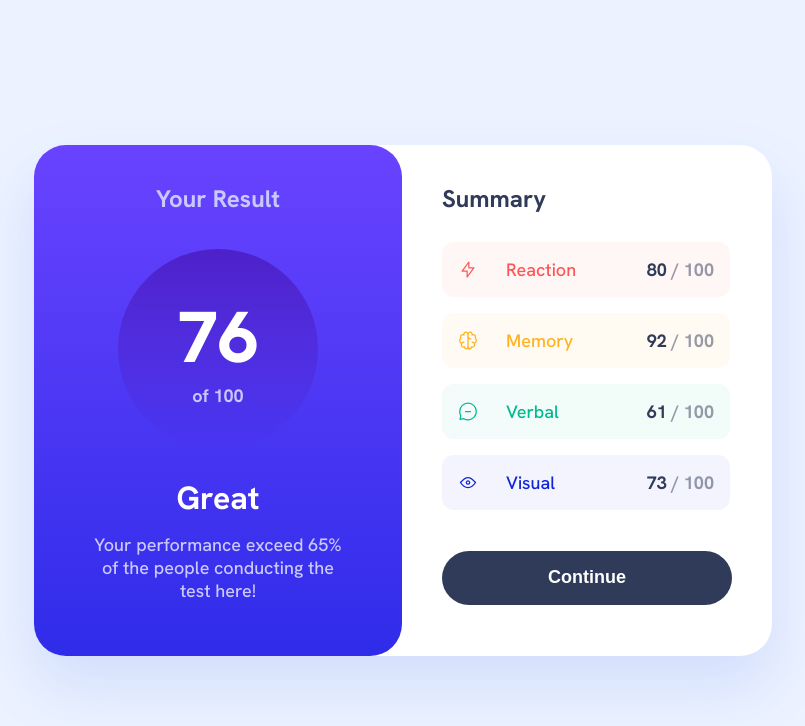
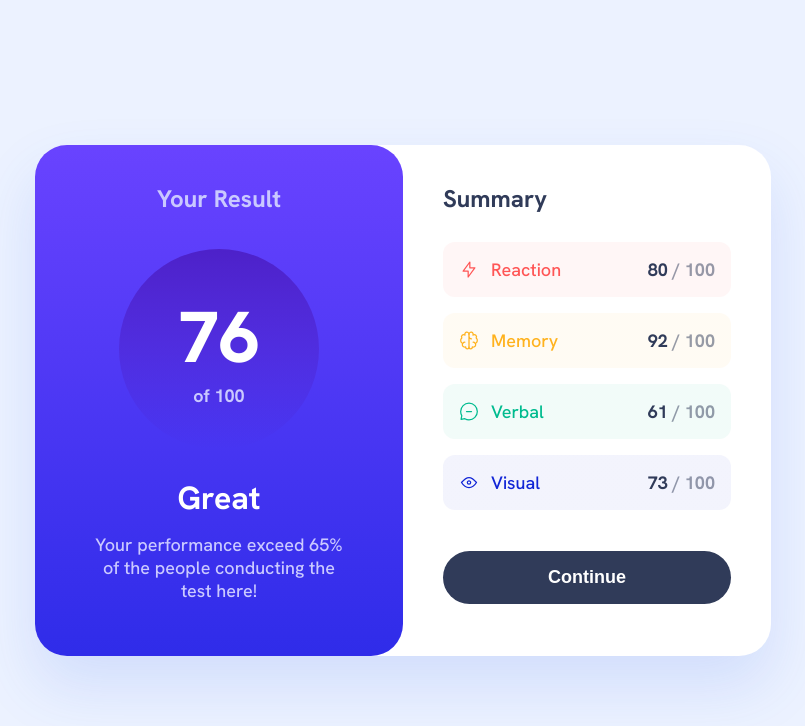
Before and after one commit to ezeroualnajat/Results-summary-component, a plain HTML site: page index.html in a window 1280 px wide. Shown: the whole page, without its empty margins (237-1042 px from the left). Drawn offline with Linux system fonts and the light colour scheme.

Commit message:
refactor some code

```diff
--- a/index.html
+++ b/index.html
@@ -12,53 +12,47 @@
         <div class="result">
             <h1>Your Result</h1>
             <div class="circle">
-                <h2>76</h2>
-                <span>of 100</span>
+                <h2>
+                    76
+                    <span>of 100</span>
+                </h2>
             </div>
             <h3>Great</h3>
             <p>Your performance exceed 65% of the people conducting the test here!</p>
         </div>
         <div class="details">
-            <p>Summary</p>
+            <h2>Summary</h2>
             <div class="item">
-                <div class="title">
-                    <img src="./svgs/icon-reaction.svg" alt="Reaction icon">
-                    <p>Reaction</p>
-                </div>
-                <h4>
+                <img src="./svgs/icon-reaction.svg" alt="Reaction icon">
+                <h3>Reaction</h3>
+                <p>
                     80
                     <span>/ 100</span>
-                </h4>
+                </p>
             </div>
             <div class="item">
-                <div class="title">
-                    <img src="./svgs/icon-memory.svg" alt="Memory icon">
-                    <p>Memory</p>
-                </div>
-                <h4>
+                <img src="./svgs/icon-memory.svg" alt="Memory icon">
+                <h3>Memory</h3>
+                <p>
                     92
                     <span>/ 100</span>
-                </h4>
+                </p>
             </div>
             <div class="item">
-                <div class="title">
-                    <img src="./svgs/icon-verbal.svg" alt="Verbal icon">
-                    <p>Verbal</p>
-                </div>
-                <h4>
+                <img src="./svgs/icon-verbal.svg" alt="Verbal icon">
+                <h3>Verbal</h3>
+                <p>
                     61
                     <span>/ 100</span>
-                </h4>
+                </p>
             </div>
             <div class="item">
-                <div class="title">
-                    <img src="./svgs/icon-visual.svg" alt="Visual icon">
-                    <p>Visual</p>
-                </div>
-                <h4>
+                <img src="./svgs/icon-visual.svg" alt="Visual icon">
+                <h3>Visual</h3>
+                <p>
                     73
                     <span>/ 100</span>
-                </h4>
+                </p>
             </div>
             <button>Continue</button>
         </div>
--- a/main.css
+++ b/main.css
@@ -17,6 +17,7 @@ body {
 
 /* [ START ] Main Section */
 main {
+    max-width: 100%;
     border-radius: 2rem;
     background: #FFF;
     box-shadow: 0px 30px 60px 0px rgba(61, 108, 236, 0.15);
@@ -25,11 +26,8 @@ main {
 @media screen and (max-width:768px) {
     main {
         flex-direction: column;
-        border-radius: 0rem;
+        border-radius: 0;
     }
-}
-@media screen and (max-width:768px) {
-    main > div { width: 375px }
 }
 main .result {
     border-radius: 2rem;
@@ -48,7 +46,7 @@ main .result {
     }
 }
 main .result h1 {
-    color: var(--Light-Blue, #CAC9FF);
+    color: #CAC9FF;
     font-size: 1.5rem;
     font-weight: 700;
     margin-bottom: 2.1875rem;
@@ -69,7 +67,6 @@ main .result .circle {
     align-items: center;
     justify-content: center;
     margin-bottom: 1.75rem;
-    /* margin: 0 auto 28px; */
 }
 @media screen and (max-width:768px) {
     main .result .circle {
@@ -88,13 +85,14 @@ main .result .circle h2 {
         font-size: 3.5rem;
     }
 }
-main .result .circle span {
+main .result .circle h2 span {
     color: #CAC9FF;
     font-size: 1.125rem;
     font-weight: 700;
+    display: block;
 }
 @media screen and (max-width:768px) {
-    main .result .circle span {
+    main .result .circle h2 span {
         font-size: 1rem;
     }
 }
@@ -129,14 +127,14 @@ main .details {
         padding: 1.5rem 1.875rem 1.875rem;
     }
 }
-main .details > p {
+main .details h2 {
     color: #303B59;
     font-size: 1.5rem;
     font-weight: 700;
     margin-bottom: 1.75rem;
 }
 @media screen and (max-width:768px) {
-    main .details > p {
+    main .details h2 {
         font-size: 1.125rem;
         margin-bottom: 1.5rem;
     }
@@ -144,9 +142,11 @@ main .details > p {
 main .details .item {
     width: 18rem;
     display: flex;
+    column-gap: 0.75rem;
     justify-content: space-between;
     padding: 1rem;
     border-radius: 0.75rem;
+    border: none;
     background: linear-gradient(0deg, rgba(255, 255, 255, 0.95) 0%, rgba(255, 255, 255, 0.95) 100%), #F55
 }
 @media screen and (max-width:768px) {
@@ -163,49 +163,49 @@ main .details .item .title {
     display: flex;
     justify-content: flex-start;
 }
-main .details .item .title p {
+main .details .item h3 {
     color: var(--Red, #F55);
     font-size: 1.125rem;
     font-weight: 500;
-    margin-left: 1.75rem;
+    flex-grow: 1;
 }
 @media screen and (max-width:768px) {
-    main .details .item .title p {
+    main .details .item h3 {
         font-size: 1rem;
-        margin-left: 0.75rem;
     }
 }
-main .details .item:nth-of-type(2) .title p { color: #FFB21E }
-main .details .item:nth-of-type(3) .title p { color: #00BB8F }
-main .details .item:last-of-type .title p { color: #1125D6 }
-main .details .item h4 {
+main .details .item:nth-of-type(2) h3 { color: #FFB21E }
+main .details .item:nth-of-type(3) h3 { color: #00BB8F }
+main .details .item:last-of-type h3 { color: #1125D6 }
+main .details .item p {
     color: #303B59;
     font-size: 1.125rem;
     font-weight: 700;
 }
 @media screen and (max-width:768px) {
-    main .details .item h4 {
+    main .details .item p {
         font-size: 1rem;
     }
 }
-main .details .item h4 span {
+main .details .item p span {
     color: #303B59;
     opacity: 0.5;
 }
 main .details button {
+    width: 100%;
     color: #FFF;
     margin-top: 2.5625rem;
-    padding: 1rem 6.625rem 1.0625rem;
+    padding: 1rem;
     font-size: 1.125rem;
     font-weight: 700;
     border-radius: 8rem;
     background: #303B59;
     border: none;
+    display: block;
 }
 @media screen and (max-width:768px) {
     main .details button {
         margin-top: 1.5rem;
-        padding: 1.0625rem 7.5rem;
     }
 }
 main .details button:hover {
```
